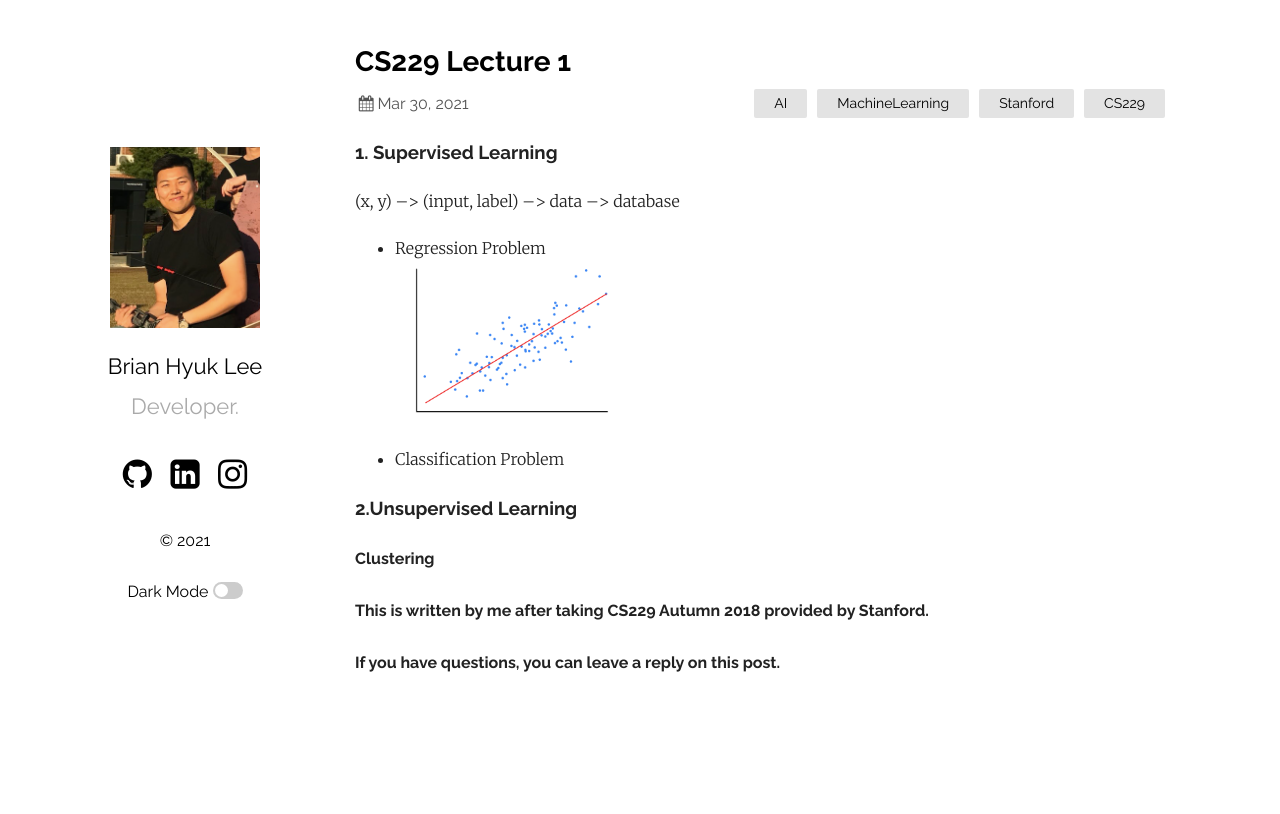
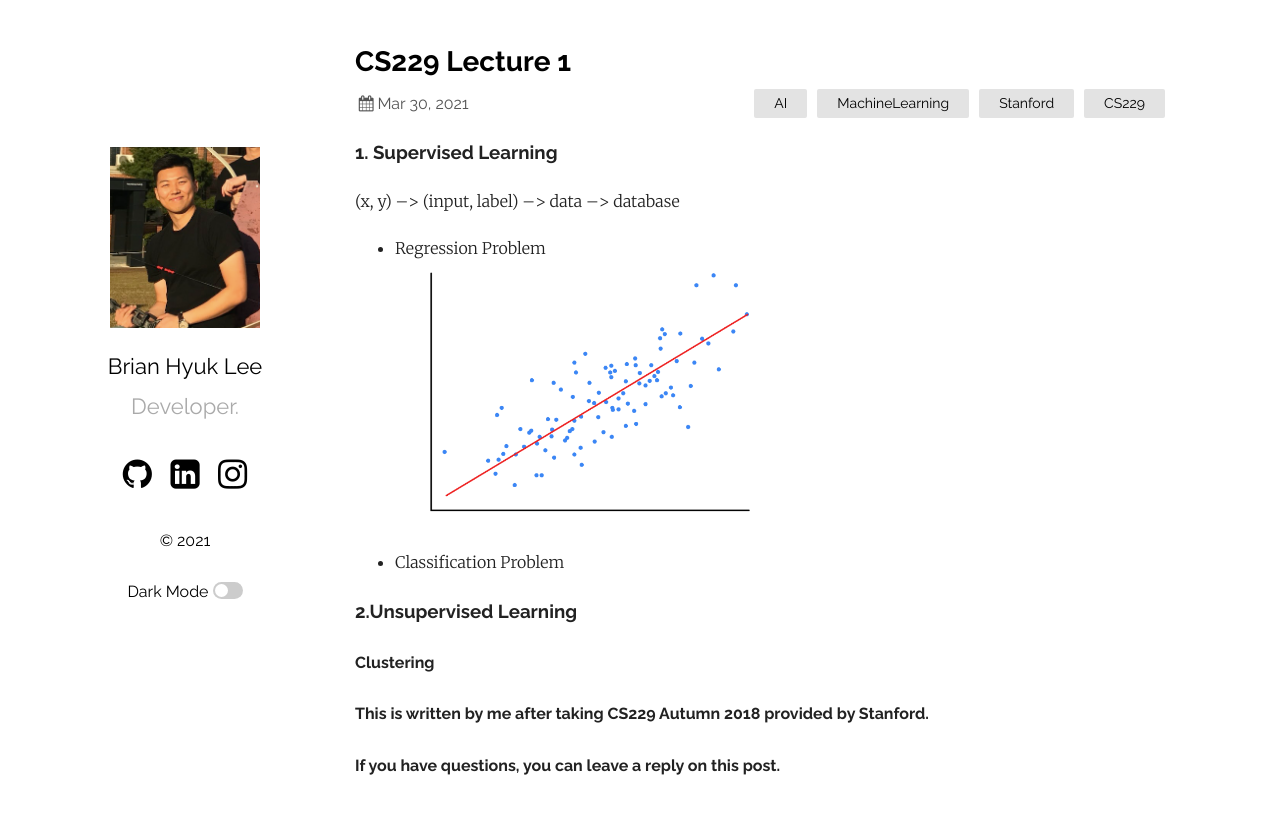
Before and after one commit to dlgur1994/dlgur1994.github.io, a Jekyll site: the page built from _posts/2021-03-29-CS229-Lecture1.md, in a window 1280 px wide. Shown: the top 814 px of the page. Built offline with Jekyll 4.4.1, drawn with Linux system fonts in a browser that asks for light colours; our own code applies the rules of GitHub Pages for plain Markdown files.

Commit message:
lecture1 image size edited

```diff
--- a/_posts/2021-03-29-CS229-Lecture1.md
+++ b/_posts/2021-03-29-CS229-Lecture1.md
@@ -9,7 +9,7 @@ comments: true
 (x, y) --> (input, label) --> data --> database
 
 - Regression Problem
-![linear regression](/images/linear_regression.png){: width="30%" height="30%"}
+![linear regression](/images/linear_regression.png){: width="50%" height="50%"}
 
 - Classification Problem
 
```
